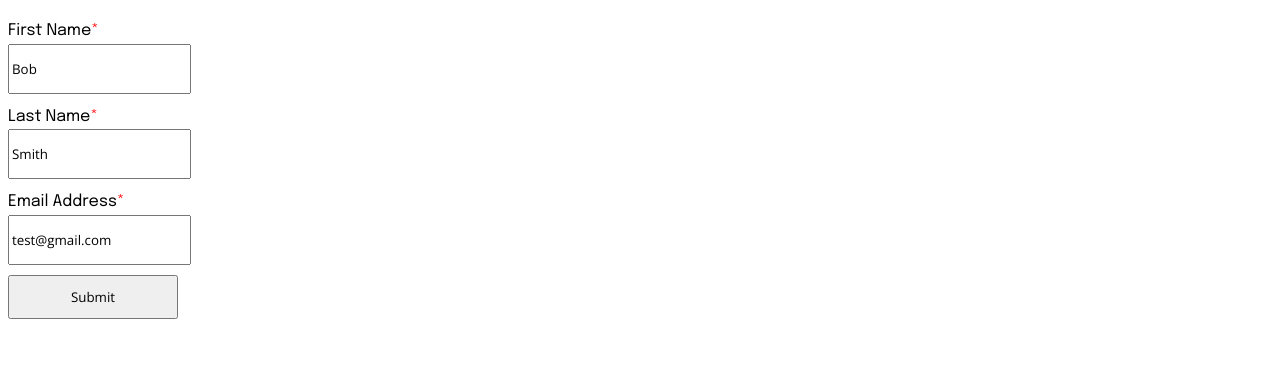
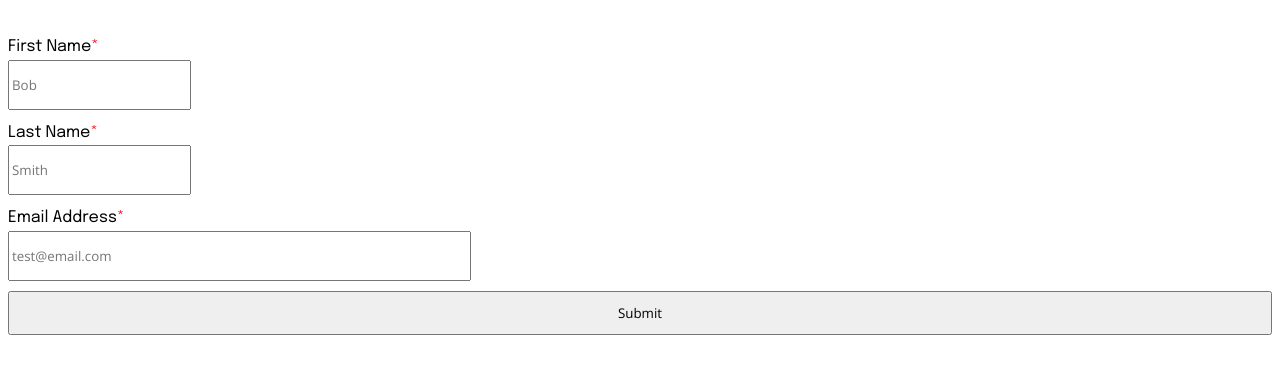
Before and after one commit to Pandahead33/provider-directory, a React (Create React App) app: page / in a window 1280 px wide. Shown: the top 374 px of the page. Built offline with nearby package versions, Linux system fonts and the light colour scheme.

Commit message:
UR-01: Add custom form validations Rename Form to AddContactForm

```diff
--- /dev/null
+++ b/src/AddContactForm.tsx
@@ -0,0 +1,171 @@
+import React, { ReactElement } from "react";
+
+interface FormState {
+  firstName: string;
+  lastName: string;
+  emailAddress: string;
+  errorMessages: Map<string, string>;
+  /* eslint-disable */
+  // to access fields by using [fieldName], this needs to accept
+  // any type, which eslint will always warn about
+  [key: string]: any;
+  /* eslint-enable */
+}
+
+enum Fields {
+  FIRST_NAME = "firstName",
+  LAST_NAME = "lastName",
+  EMAIL_ADDRESS = "emailAddress",
+}
+
+class Form extends React.Component<unknown, FormState> {
+  constructor() {
+    super({});
+    this.state = {
+      firstName: "",
+      lastName: "",
+      emailAddress: "",
+      errorMessages: new Map(),
+    };
+
+    this.handleFormChange = this.handleFormChange.bind(this);
+    this.handleSubmit = this.handleSubmit.bind(this);
+  }
+
+  handleFormChange(event: React.SyntheticEvent): void {
+    const target = event.target as HTMLInputElement;
+    const name = target.name;
+    const errorMessages = new Map(this.state.errorMessages);
+
+    function validateFormInput() {
+      const isNameField = () =>
+        [Fields.FIRST_NAME.toString(), Fields.LAST_NAME.toString()].includes(
+          name
+        );
+      const hasNumber = (string: string) => /\d/.test(string);
+      const hasPreviouslyHadError = () => !!errorMessages.get(name);
+      const capitalizeFieldName = (string: string) =>
+        string.charAt(0).toUpperCase() +
+        string.slice(1).replace(/([A-Z])/g, " $1");
+
+      if (isNameField() && hasNumber(target.value)) {
+        errorMessages.set(
+          name,
+          `${capitalizeFieldName(name)} should not include numbers`
+        );
+      } else if (hasPreviouslyHadError()) {
+        // remove error message, since there it passed validation
+        errorMessages.delete(name);
+      }
+    }
+
+    validateFormInput();
+
+    this.setState({
+      [name]: target.value,
+      errorMessages: errorMessages,
+    });
+  }
+
+  handleSubmit(event: React.FormEvent<HTMLFormElement>): void {
+    event.preventDefault();
+    const target = event.target as HTMLFormElement;
+
+    const fieldValues = new Map([
+      [Fields.FIRST_NAME, this.state.firstName],
+      [Fields.LAST_NAME, this.state.lastName],
+      [Fields.EMAIL_ADDRESS, this.state.emailAddress],
+    ]);
+
+    const errorMessages = new Map(this.state.errorMessages);
+
+    function validateFormSubmission() {
+      const capitalizeFieldName = (string: string) =>
+        string.charAt(0).toUpperCase() +
+        string.slice(1).replace(/([A-Z])/g, " $1");
+
+      // check if fields are empty
+      fieldValues.forEach((fieldValue, fieldName) => {
+        if (!fieldValue) {
+          errorMessages.set(
+            fieldName,
+            `${capitalizeFieldName(fieldName)} cannot be empty`
+          );
+        }
+      });
+    }
+
+    validateFormSubmission();
+    console.log(errorMessages);
+
+    if (!target.checkValidity() || errorMessages.size > 0) {
+      console.log("fail");
+      this.setState({
+        errorMessages: errorMessages,
+      });
+      return;
+    }
+
+    alert(
+      `Hello, ${this.state.firstName} ${this.state.lastName}! Expect an email at ${this.state.emailAddress}`
+    );
+  }
+
+  render(): ReactElement {
+    const displayedErrorMessages = [];
+
+    for (const [fieldName, errorMessage] of new Map(
+      this.state.errorMessages
+    ).entries()) {
+      displayedErrorMessages.push(<li key={fieldName}>{errorMessage}</li>);
+    }
+
+    return (
+      <form onSubmit={this.handleSubmit} noValidate>
+        <div className="error-messages">
+          <ul>{displayedErrorMessages}</ul>
+        </div>
+        <label htmlFor="firstName">
+          <div className="required-field">First Name</div>
+          <input
+            type="text"
+            id="firstName"
+            name="firstName"
+            value={this.state.firstName}
+            onChange={this.handleFormChange}
+            placeholder="Bob"
+            required
+          />
+        </label>
+        <label htmlFor="lastName">
+          <div className="required-field">Last Name</div>
+          <input
+            type="text"
+            id="lastName"
+            name="lastName"
+            value={this.state.lastName}
+            onChange={this.handleFormChange}
+            placeholder="Smith"
+            required
+          />
+        </label>
+        <label htmlFor="emailAddress">
+          <div className="required-field">Email Address</div>
+          <input
+            type="email"
+            id="emailAddress"
+            name="emailAddress"
+            value={this.state.emailAddress}
+            onChange={this.handleFormChange}
+            placeholder="test@email.com"
+            size={55}
+            required
+          />
+        </label>
+        <input type="submit" value="Submit" />
+      </form>
+    );
+  }
+}
+
+export default Form;
--- a/src/Form.tsx
+++ /dev/null
@@ -1,80 +0,0 @@
-import React, { ReactElement } from "react";
-
-interface FormState {
-  firstNameValue: string;
-  lastNameValue: string;
-  emailAddressValue: string;
-  [key: string]: any
-}
-
-class Form extends React.Component<unknown, FormState> {
-  constructor() {
-    super({});
-    this.state = {
-      firstNameValue: "Bob",
-      lastNameValue: "Smith",
-      emailAddressValue: "test@gmail.com"
-    };
-
-    this.handleFormChange = this.handleFormChange.bind(this);
-    this.handleSubmit = this.handleSubmit.bind(this);
-  }
-
-  handleFormChange(event: React.SyntheticEvent): void {
-    const target = event.target as HTMLInputElement;
-    const name = target.name;
-
-    this.setState({
-        [name]: target.value,
-    });
-  }
-
-  handleSubmit(event: React.SyntheticEvent): void {
-    event.preventDefault();
-    alert(`Hello, ${this.state.firstName} ${this.state.lastName}! Expect an email at ${this.state.emailAddress}`);
-  }
-
-  render(): ReactElement {
-    return (
-      <form onSubmit={this.handleSubmit}>
-        <div className="error-message"></div>
-        <label htmlFor="firstName">
-          <div className="required-field">First Name</div>
-          <input
-            type="text"
-            id="firstName"
-            name="firstNameValue"
-            value={this.state.firstNameValue}
-            onChange={this.handleFormChange}
-            required
-          />
-        </label>
-        <label htmlFor="lastName">
-            <div className="required-field">Last Name</div>
-            <input
-                type="text"
-                id="lastName"
-                name="lastNameValue"
-                value={this.state.lastNameValue}
-                onChange={this.handleFormChange}
-                required
-            />
-        </label>
-        <label htmlFor="emailAddress">
-            <div className="required-field">Email Address</div>
-            <input
-                type="email"
-                id="emailAddress"
-                name="emailAddressValue"
-                value={this.state.emailAddressValue}
-                onChange={this.handleFormChange}
-                required
-            />
-        </label>
-        <input type="submit" value="Submit" />
-      </form>
-    );
-  }
-}
-
-export default Form;
--- a/src/index.css
+++ b/src/index.css
@@ -1,4 +1,4 @@
-@import url('https://fonts.googleapis.com/css2?family=Epilogue&family=Open+Sans&display=swap');
+@import url("https://fonts.googleapis.com/css2?family=Epilogue&family=Open+Sans&display=swap");
 
 :root {
   --header-font: "Epilogue";
@@ -28,8 +28,7 @@ label > div {
   font-family: var(--header-font), var(--backup-header-font), sans-serif;
 }
 
-input[type=submit] {
-  width: 170px;
+input[type="submit"] {
 }
 
 .required-field {
@@ -40,3 +39,8 @@ input[type=submit] {
   content: "*";
   color: red;
 }
+
+.error-messages ul {
+  list-style-type: none;
+  color: red;
+}
--- a/src/index.tsx
+++ b/src/index.tsx
@@ -1,6 +1,6 @@
 import React from "react";
 import ReactDOM from "react-dom";
-import Form from "./Form";
+import Form from "./AddContactForm";
 import "./index.css";
 
 // ========================================
--- a/tsconfig.json
+++ b/tsconfig.json
@@ -1,6 +1,7 @@
 {
   "compilerOptions": {
     "target": "es5",
+    "downlevelIteration": true,
     "lib": [
       "dom",
       "dom.iterable",
```
